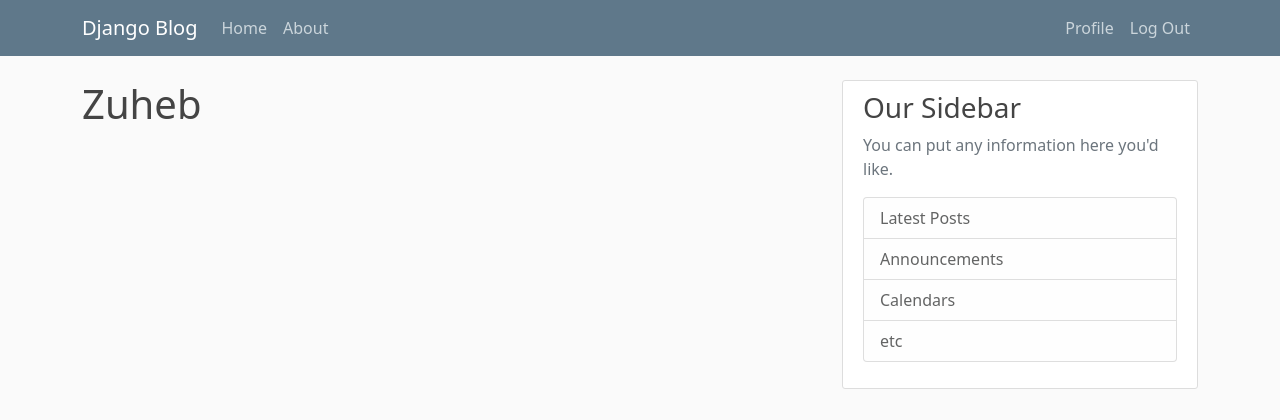
After one commit to zuhebahmed88091/blog_django_project, a Django app: page /profile/ in a window 1280 px wide. The commit adds this page. Shown: the top 420 px of the page. Run offline with Django 4.2, Linux system fonts and the light colour scheme; a user stored in the database is signed in; some libraries are stand-ins or nearby versions.

Commit message:
feat: initial plan is when the user is logged in he can view his name in profile if not profile route is restricted. To do that firstly created a url for profile in urls.py path(profile/, user_view.profile, name=profile) like that and then created profile.html which shows username and in our navbar (base.html) if the user is looged in condition it would show profile tab. To restrict the profile while user is not logged in did import a from django.contrib.auth.decorators import login_required and before def profile @login_required is added and lastly while not logged in and user tries to access profile page it would redirect him to login page and for that used LOGIN_URL = 'login' in settings.py

```diff
--- a/blog/templates/blog/base.html
+++ b/blog/templates/blog/base.html
@@ -33,6 +33,7 @@
             <!-- Navbar Right Side -->
             <div class="navbar-nav">
                 {% if user.is_authenticated %}
+                  <a class="nav-item nav-link" href="{% url 'profile' %}">Profile</a>
                   <a class="nav-item nav-link" href="{% url 'logout' %}">Log Out</a>
                 {% else %}
                   <a class="nav-item nav-link" href="{% url 'login' %}">Login</a>
--- a/django_project/settings.py
+++ b/django_project/settings.py
@@ -124,3 +124,4 @@
 CRISPY_TEMPLATE_PACK = 'bootstrap5'
 
 LOGIN_REDIRECT_URL = 'blog-home'
+LOGIN_URL = 'login'
--- a/django_project/urls.py
+++ b/django_project/urls.py
@@ -21,6 +21,7 @@
 urlpatterns = [
     path("admin/", admin.site.urls),
     path("register/", user_view.register, name="register"),
+    path("profile/", user_view.profile, name="profile"),
     path("login/", auth_views.LoginView.as_view(template_name='users/login.html'), name="login"),
     path("logout/", auth_views.LogoutView.as_view(template_name='users/logout.html'), name="logout"),
     path("", include("blog.urls")),
--- /dev/null
+++ b/users/templates/users/profile.html
@@ -0,0 +1,5 @@
+{% extends "blog/base.html" %}
+{% load crispy_forms_tags %}
+{% block content %}
+    <h1>{{ user.username }}</h1>
+{% endblock content %}
--- a/users/views.py
+++ b/users/views.py
@@ -1,6 +1,7 @@
 from django.shortcuts import render, redirect
 # from django.contrib.auth.forms import UserCreationForm
 from django.contrib import messages
+from django.contrib.auth.decorators import login_required
 from .forms import UserRegisterForm
 
 def register(request):
@@ -19,6 +20,10 @@
         form = UserRegisterForm()
     return render(request, 'users/register.html', {'form':form})
 
+@login_required
+def profile(request):
+    return render(request, 'users/profile.html')
+
 
 # messages.warning
 # messages.error
```
Also changed, not shown: db.sqlite3.
